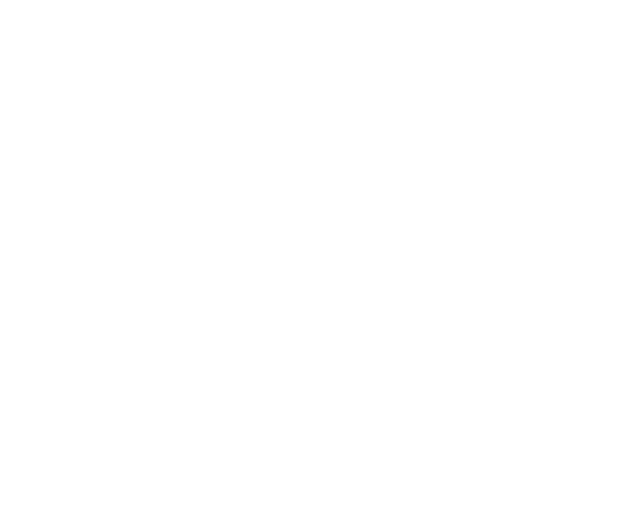
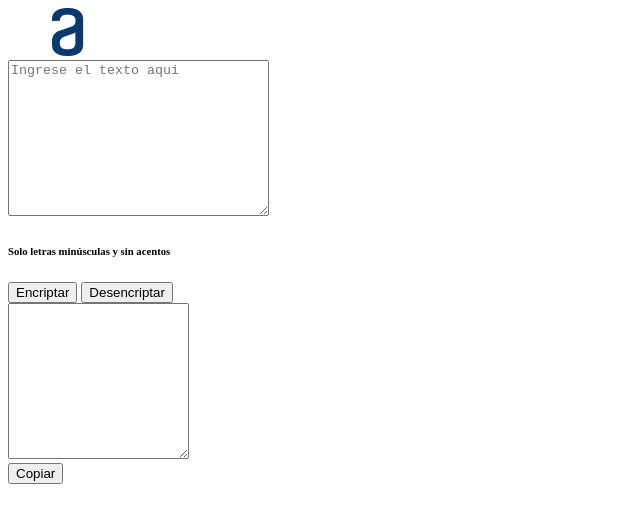
Before and after one commit to LoreFuentesEs/prueba, a plain HTML site: page index.html in a window 1280 px wide. Shown: the whole page, without its empty margins (0-640 px from the left). Drawn offline with Linux system fonts and the light colour scheme.

Commit message:
se agrega estructura a html e imagenes

```diff
--- a/index.html
+++ b/index.html
@@ -6,6 +6,26 @@
     <title>Encriptador de texto</title>
 </head>
 <body>
-
+    <header>
+        <img src="Logo.png" alt="logo de alura" class="logo">
+    </header>
+    <main>
+        <section>
+            <textarea class="textarea" cols="30" rows="10" placeholder="Ingrese el texto aqui"></textarea>
+            <div>
+                <h6 class="informacion">Solo letras minúsculas y sin acentos</h6>
+            </div>
+            <div class="botones">
+                <button class="btn-encriptar">Encriptar</button>
+                <button class="btn-desencriptar">Desencriptar</button>
+            </div>
+        </section>
+        <section>
+            <textarea class="mesaje" cols="20" rows="10"></textarea>
+            <div>
+                <button class="copiar">Copiar</button>
+            </div>
+        </section>
+    </main>
 </body>
 </html>
```
Also changed, not shown: Logo.png (added), investigador.png (added).
